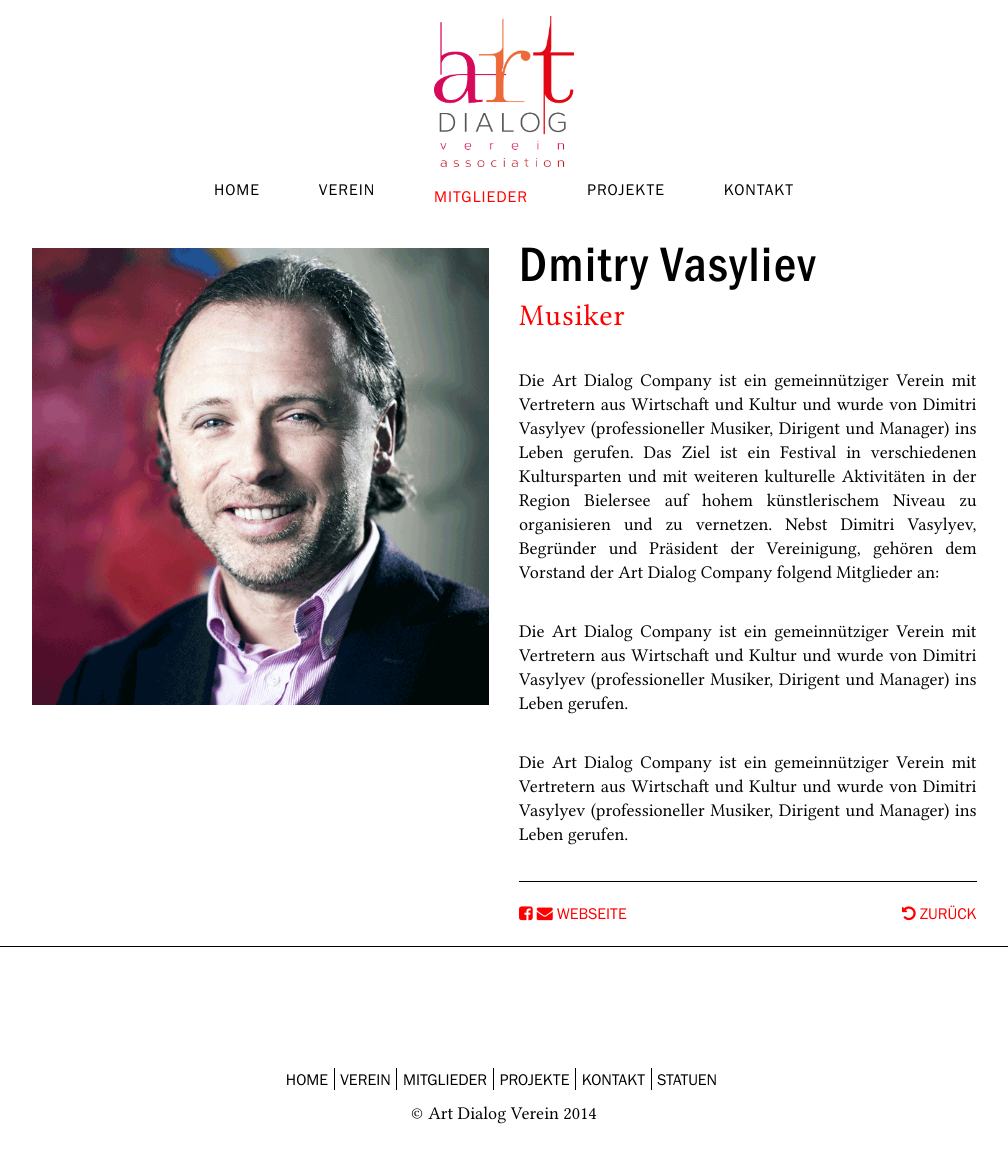
After one commit to artdialog-ch/verein.artdialog.ch, a PHP site: page /biography_dmitri.html in a window 1280 px wide. The commit adds this page. Shown: the whole page, without its empty margins (136-1144 px from the left). Run offline with PHP 8.4, Linux system fonts and the light colour scheme; some libraries are stand-ins or nearby versions.

Commit message:
Added the second page template "Biography"

```diff
--- /dev/null
+++ b/www/biography_dmitri.html
@@ -0,0 +1,148 @@
+<!DOCTYPE html>
+<html lang="de">
+
+<head>
+
+<meta charset="utf-8">
+<meta http-equiv="X-UA-Compatible" content="IE=edge">
+<meta name="viewport" content="width=device-width, initial-scale=1">
+<meta name="description" content="">
+<meta name="author" content="">
+
+<title>Art Dialog Verein</title>
+
+<!-- Bootstrap Core CSS -->
+<link href="css/bootstrap.min.css" rel="stylesheet">
+
+<!-- Custom CSS -->
+<link href="css/fattoincasa.css" rel="stylesheet">
+
+<!-- TODO do we need this?  -->
+<!-- Custom Fonts -->
+<link href="font-awesome-4.2.0/css/font-awesome.min.css"
+	rel="stylesheet" type="text/css">
+<link
+	href="http://fonts.googleapis.com/css?family=Lora:400,700,400italic,700italic"
+	rel="stylesheet" type="text/css">
+<link href="http://fonts.googleapis.com/css?family=Montserrat:400,700"
+	rel="stylesheet" type="text/css">
+
+<!-- HTML5 Shim and Respond.js IE8 support of HTML5 elements and media queries -->
+<!-- WARNING: Respond.js doesn't work if you view the page via file:// -->
+<!--[if lt IE 9]>
+        <script src="https://oss.maxcdn.com/libs/html5shiv/3.7.0/html5shiv.js"></script>
+        <script src="https://oss.maxcdn.com/libs/respond.js/1.4.2/respond.min.js"></script>
+    <![endif]-->
+
+</head>
+<!--
+<body id="page-top" data-spy="scroll" data-target=".navbar-fixed-top">
+ -->
+<body id="page-top" data-spy="scroll" data-target="#ad-nav">
+
+	<!-- Intro Header -->
+	<header class="intro" style="height: initial;">
+		<div class="intro-body container-fluid">
+			<div class="row">
+				<div class="col-md-12">
+					<img src="img/logo/adlogo_cl.png" class="img-responsive logo" />
+				</div>
+			</div>
+
+			<div class="row">
+			<!-- TOD fix nav and logo on small screens -->
+				<nav id="ad-nav" class="navbar navbar-custom" data-spy="affix" data-offset-top1="10">
+						<ul class="nav nav-justified" style="width: 50%; margin-left: auto; margin-right: auto;" >
+							<li><a class="page-scroll" href="index.html#page-top">Home</a></li>
+							<li><a class="page-scroll" href="index.html#verein">Verein</a></li>
+							<li class="active"><a class="page-scroll" href="index.html#mitglieder">Mitglieder</a></li>
+							<li><a class="page-scroll" href="index.html#projekte">Projekte</a></li>
+							<li><a class="page-scroll" href="index.html#kontakt">Kontakt</a></li>
+						</ul>
+				</nav>
+			</div>
+		</div>
+	</header>
+
+	<!-- Biography Section -->
+	<section id="#biography" class="container content-section biography">
+		<div class="row">
+			<div class="col-md-5 col-md-offset-1">
+				<img class="img-responsive" src="img/members/dimitri_cl.png" alt="Dmitry Vasyliev, Musiker">
+			</div>
+			<div class="col-md-5">
+					<h1 class="ad-artist-name">Dmitry Vasyliev</h1>
+					<h2 class="ad-artist-prof">Musiker</h2>
+					<p class="text-justify">Die Art Dialog Company ist ein
+					gemeinnütziger Verein mit Vertretern aus Wirtschaft und Kultur und
+					wurde von Dimitri Vasylyev (professioneller Musiker, Dirigent und
+					Manager) ins Leben gerufen. Das Ziel ist ein Festival in
+					verschiedenen Kultursparten und mit weiteren kulturelle Aktivitäten
+					in der Region Bielersee auf hohem künstlerischem Niveau zu
+					organisieren und zu vernetzen. Nebst Dimitri Vasylyev, Begründer
+					und Präsident der Vereinigung, gehören dem Vorstand der Art Dialog
+					Company folgend Mitglieder an:</p>
+					<p class="text-justify">Die Art Dialog Company ist ein
+					gemeinnütziger Verein mit Vertretern aus Wirtschaft und Kultur und
+					wurde von Dimitri Vasylyev (professioneller Musiker, Dirigent und
+					Manager) ins Leben gerufen.</p>
+					<p class="text-justify">Die Art Dialog Company ist ein
+					gemeinnütziger Verein mit Vertretern aus Wirtschaft und Kultur und
+					wurde von Dimitri Vasylyev (professioneller Musiker, Dirigent und
+					Manager) ins Leben gerufen.</p>
+				<hr />
+				<div class="row">
+					<div class="col-xs-6 col-sm-6 text-left">
+						<a href="#" title="Dmitri Vasilyev auf Facebook"><i class="fa fa-facebook-square" ></i></a>
+						<a href="#" title="EMail an Dmitri Vasilyev schreiben"><i class="fa fa-envelope"></i></a>
+						<a href="#" title="Websetie von Dmitri Vasilyev besuchen">Webseite</a>
+					</div>
+					<div class="col-xs-6 col-sm-6 text-right">
+						<a href="index.html#mitglieder" title="Zurück zu Mitglieder"><i class="fa fa-undo"></i> Zurück</a>
+					</div>
+				</div>
+			</div>
+		</div>
+		<hr />
+	</section>
+
+	<!-- Footer -->
+	<footer>
+		<nav>
+			<div class="container text-center">
+				<div class="row">
+					<ul class="list-inline ad-list-inline">
+						<li><a class="page-scroll" href="#page-top">Home</a></li><!--
+						--><li><a class="page-scroll" href="index.html#verein">Verein</a></li><!--
+						--><li><a class="page-scroll" href="index.html#mitglieder">Mitglieder</a></li><!--
+						--><li><a class="page-scroll" href="index.html#projekte">Projekte</a></li><!--
+						--><li><a class="page-scroll" href="index.html#kontakt">Kontakt</a></li><!--
+						--><li><a class="page-scroll" href="download/statuten-de.pdf" type="application/pdf">Statuen</a></li>
+					</ul>
+				</div>
+				<div class="row">
+					<p>&copy; Art Dialog Verein 2014</p>
+				</div>
+			</div>
+		</nav>
+	</footer>
+
+	<!-- jQuery -->
+	<script src="js/jquery.js"></script>
+
+	<!-- Bootstrap Core JavaScript -->
+	<script src="js/bootstrap.min.js"></script>
+
+	<!-- Plugin JavaScript -->
+	<script src="js/jquery.easing.min.js"></script>
+
+	<!-- Google Maps API Key - Use your own API key to enable the map feature. More information on the Google Maps API can be found at https://developers.google.com/maps/ -->
+	<script type="text/javascript"
+		src="https://maps.googleapis.com/maps/api/js?key=AIzaSyCRngKslUGJTlibkQ3FkfTxj3Xss1UlZDA&sensor=false"></script>
+
+	<!-- Custom Theme JavaScript -->
+    <script src="js/fattoincasa.js"></script>
+
+</body>
+
+</html>
--- a/www/css/fattoincasa.css
+++ b/www/css/fattoincasa.css
@@ -36,7 +36,7 @@ body {
     /* font-family: Lora,"Helvetica Neue",Helvetica,Arial,sans-serif; */
 	font-family: "Linux Libertine","Times New Roman",serif;
     color: #000;
-    background-color: #fff;
+    /* background-color: #fff; already bootstrap */
     font-size: 16px;
 }
 
@@ -67,6 +67,26 @@ h1 {
     font-size: 50px;
 }
 
+/* ram define text-transform: none; as standard, overwrite for index.html */
+.biography h1, .biography h2, .biography h3, .biography h4, .biography h5, .biography h6 {
+	text-transform: none;
+}
+
+.biography h1 {
+	margin-top: 0;
+	font-family: "Franklin Gothic Medium Cond",Helvetica,sans-serif;
+	color: inherit;
+	line-height: .63;
+}
+
+.biography h2 {
+    color: #f00;
+    margin-bottom: 1.2em;
+}
+
+
+/* end ram */
+
 
 p {
     margin: 0 0 25px;
@@ -93,10 +113,10 @@ a {
     -moz-transition: all .2s ease-in-out;
     transition: all .2s ease-in-out;
 
+	text-transform: uppercase;
 }
 
 a.follow-me {
-	text-transform: uppercase;
 }
 
 a.follow-me:after {
--- a/www/index.html
+++ b/www/index.html
@@ -112,7 +112,7 @@
 		<h1 class="text-center">Mitglieder</h1>
 		<div class="row ad-paninis">
 			<div class="col-sm-3">
-				<a href="#">
+				<a href="biography_dmitri.html">
 					<img class="img-responsive" src="img/members/dimitri_cl.png" alt="Dmitry Vasyliev, Musiker">
 				</a>
 				<div class="ad-caption-name">Dmitry Vasyliev</div>
@@ -243,6 +243,7 @@
 
 	<!-- Footer -->
 	<footer>
+		<nav>
 			<div class="container text-center">
 				<div class="row">
 					<ul class="list-inline ad-list-inline">
@@ -251,13 +252,14 @@
 						--><li><a class="page-scroll" href="#mitglieder">Mitglieder</a></li><!--
 						--><li><a class="page-scroll" href="#projekte">Projekte</a></li><!--
 						--><li><a class="page-scroll" href="#kontakt">Kontakt</a></li><!--
-					--><li><a class="page-scroll" href="#">Statuen</a></li>
+						--><li><a class="page-scroll" href="download/statuten-de.pdf" type="application/pdf">Statuen</a></li>
 					</ul>
 				</div>
 				<div class="row">
 					<p>&copy; Art Dialog Verein 2014</p>
 				</div>
 			</div>
+		</nav>
 	</footer>
 
 	<!-- jQuery -->
```
Lines whose indentation alone changed are shown as unchanged.
